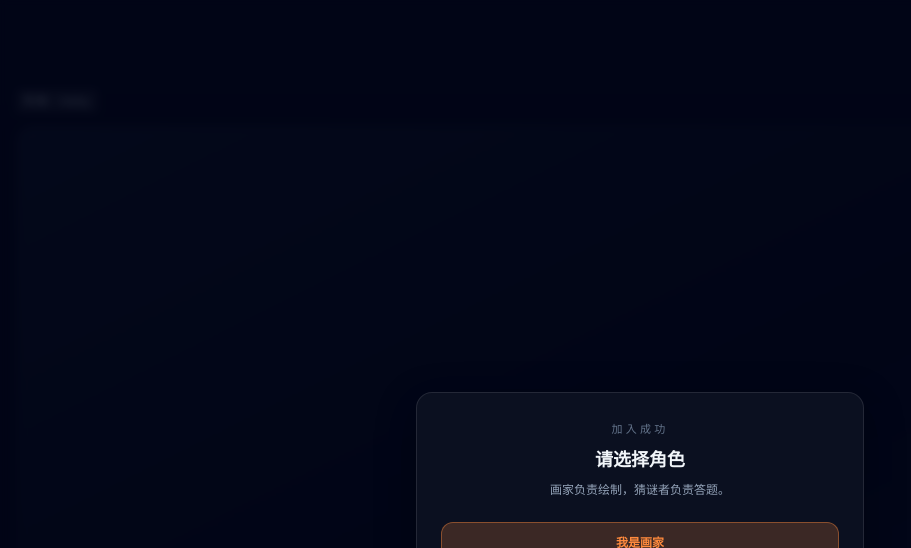
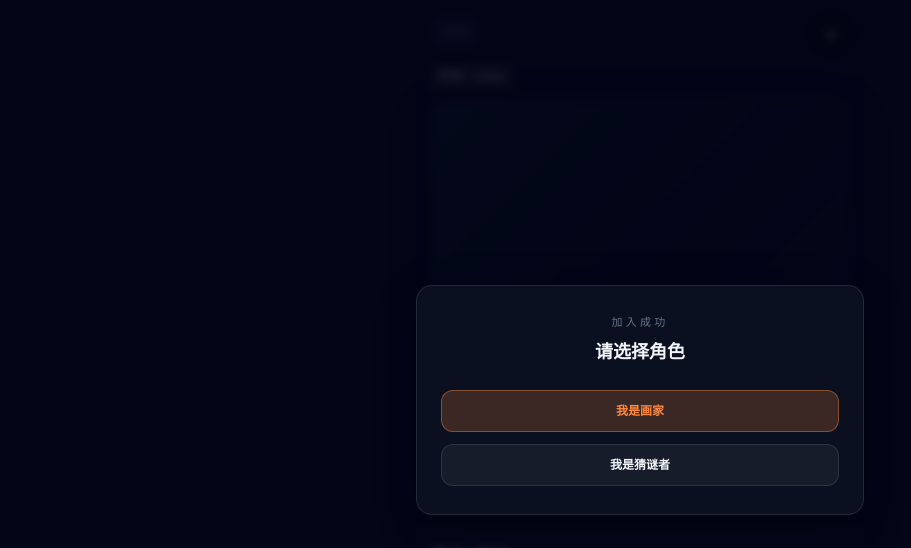
Before and after one commit to jimmy12day/GuessWhatIDraw, a React (Vite) app in the folder app/: page / in a window 1280 px wide. Both pictures are taken after a click on the button "加入". Shown: the top 548 px of the page, without its empty margins (0-911 px from the left). Built offline with nearby package versions, Linux system fonts and the light colour scheme; no server answers.

Commit message:
UI update v4

```diff
--- a/app/src/App.css
+++ b/app/src/App.css
@@ -10,6 +10,24 @@ body {
   min-height: 100vh;
   min-height: 100dvh;
 }
+
+.app-shell {
+  min-height: 100vh;
+  min-height: 100dvh;
+  display: flex;
+  align-items: center;
+  justify-content: center;
+}
+
+.app-frame {
+  aspect-ratio: 9 / 16;
+  width: min(100vw, calc(100dvh * 9 / 16));
+  height: min(100dvh, calc(100vw * 16 / 9));
+  max-width: 100vw;
+  max-height: 100dvh;
+  background: transparent;
+}
+
 
 .room-layout {
   display: flex;
--- a/app/src/App.tsx
+++ b/app/src/App.tsx
@@ -34,7 +34,8 @@ function App() {
   }
 
   return (
-    <div className="min-h-screen bg-slate-950 text-slate-100 flex flex-col">
+    <div className="app-shell bg-slate-950 text-slate-100">
+      <div className="app-frame flex flex-col">
         {!currentRoomId && (
           <header className="px-6 py-4 border-b border-white/5 flex items-center justify-between bg-slate-900/60 backdrop-blur">
             <div className="flex items-center gap-3">
@@ -59,6 +60,7 @@ function App() {
           <Lobby rooms={sortedRooms} onJoin={handleJoin} onCreate={handleCreate} />
         )}
       </div>
+    </div>
   )
 }
 
--- a/app/src/components/RoomView.tsx
+++ b/app/src/components/RoomView.tsx
@@ -147,7 +147,6 @@ export const RoomView: FC<Props> = ({ roomId, onExit }) => {
           <div className="w-full max-w-md rounded-2xl border border-white/10 bg-panel px-6 py-7 text-center shadow-card">
             <p className="text-[11px] uppercase tracking-[0.3em] text-slate-500">加入成功</p>
             <h3 className="mt-2 text-lg font-semibold">请选择角色</h3>
-            <p className="mt-2 text-xs text-slate-400">画家负责绘制，猜谜者负责答题。</p>
             <div className="mt-6 grid gap-3">
               <button
                 className="rounded-xl border border-accent/40 bg-accent/20 px-4 py-3 text-xs font-semibold text-accent hover:bg-accent/30"
@@ -169,7 +168,6 @@ export const RoomView: FC<Props> = ({ roomId, onExit }) => {
         <div className="absolute inset-0 z-30 flex items-center justify-center bg-slate-950/70 backdrop-blur-sm">
           <div className="w-full max-w-sm rounded-2xl border border-white/10 bg-panel px-6 py-6 text-center shadow-card">
             <h4 className="text-base font-semibold">确认接管画家？</h4>
-            <p className="mt-2 text-xs text-slate-400">当前画家将自动变为猜谜者。</p>
             <div className="mt-5 flex items-center justify-center gap-3">
               <button
                 className="px-4 py-2 rounded-lg bg-white/10 text-sm text-slate-200 hover:bg-white/15"
@@ -198,7 +196,7 @@ export const RoomView: FC<Props> = ({ roomId, onExit }) => {
         )}
           {room.phase === 'reveal' && showNextPrompt && (
             <div className="absolute bottom-6 left-1/2 -translate-x-1/2 px-4 py-2 rounded-lg bg-black/60 text-xs text-slate-200">
-              本轮结束，重新选择角色后可开始下一轮
+              本轮结束
             </div>
           )}
           <button
@@ -214,11 +212,8 @@ export const RoomView: FC<Props> = ({ roomId, onExit }) => {
               {room.timeLeft}s
             </div>
           )}
-          <div className="flex items-center justify-end mb-4">
-            <div className="flex flex-col items-end gap-2">
-              {selfPlayer?.role !== 'painter' && (
-                <span className="text-[11px] text-slate-500">只有画家可以开始游戏</span>
-              )}
+          <div className="flex items-center justify-start mb-4">
+            <div className="flex flex-col items-start gap-2">
               <div className="flex gap-2">
                 {selfPlayer?.role === 'guesser' && (
                   <button
@@ -249,9 +244,6 @@ export const RoomView: FC<Props> = ({ roomId, onExit }) => {
             {selfPlayer?.role === 'painter' && room.word && (
               <span className="px-2 py-1 rounded bg-accent/20 text-accent">词：{room.word}</span>
             )}
-            {selfPlayer?.role === 'painter' && room.hint && (
-              <span className="px-2 py-1 rounded bg-accent2/15 text-accent2">提示：{room.hint}</span>
-            )}
             {painter && <span className="px-2 py-1 rounded bg-white/10">画手：{painter.name}</span>}
             {selfPlayer?.role && (
               <span className="px-2 py-1 rounded bg-white/10">
@@ -274,7 +266,6 @@ export const RoomView: FC<Props> = ({ roomId, onExit }) => {
       <section className="room-chat flex flex-col bg-panel/80 border-t border-white/5 min-h-0">
         <div className="p-4 border-b border-white/5">
           <h3 className="text-base font-semibold">猜词 / 聊天</h3>
-          <p className="text-xs text-slate-400 mt-1">与房间玩家互动，也可请 AI 协助。</p>
         </div>
         <div className="flex-1 grid grid-rows-[1fr_auto] min-h-0">
           <div className="overflow-y-auto p-4 space-y-2" ref={chatRef}>
--- a/app/src/components/canvas/DrawingCanvas.tsx
+++ b/app/src/components/canvas/DrawingCanvas.tsx
@@ -105,11 +105,6 @@ export const DrawingCanvas: FC<Props> = ({ paths, onPath, painterId, selfId }) =
         onPointerUp={handlePointerUp}
         onPointerLeave={handlePointerUp}
       />
-      {painterId && painterId !== selfId && (
-        <div className="absolute top-3 right-3 px-3 py-2 rounded bg-black/60 text-xs text-slate-200">
-          轮到其他玩家绘制
-        </div>
-      )}
     </div>
   )
 }
```
Lines whose indentation alone changed are shown as unchanged.
